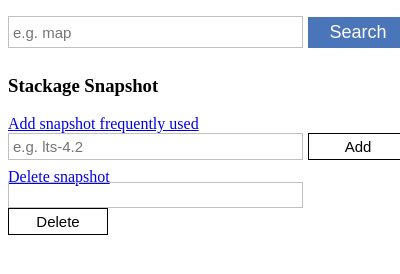
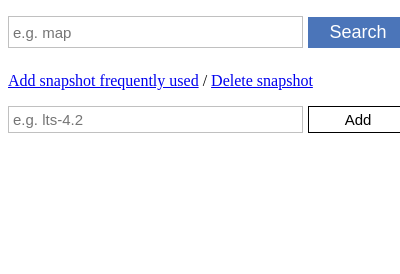
Before and after one commit to yigarashi-9/HoogleSwitcher, a browser extension: page popup.html in a window 400 px wide. Both pictures are taken after a click on the link "Add snapshot frequently used". Drawn offline with Linux system fonts and the light colour scheme.

Commit message:
Hide forms to add/delete a snapshot

```diff
--- a/css/main.css
+++ b/css/main.css
@@ -56,3 +56,7 @@
 .snapshot-label {
     font-size: 11pt;
 }
+
+.config {
+    display: none;
+}
--- a/js/popup.js
+++ b/js/popup.js
@@ -93,4 +93,16 @@
       });
     }
   });
+
+  // display the form to add a snapshot
+  document.getElementById('add-snapshot-link').addEventListener('click', function(){
+    document.getElementById('add-snapshot-form').style.display = 'block';
+    document.getElementById('delete-snapshot-form').style.display = 'none';
+  });
+
+  // display the form to delete a snapshot
+  document.getElementById('delete-snapshot-link').addEventListener('click', function(){
+    document.getElementById('delete-snapshot-form').style.display = 'block';
+    document.getElementById('add-snapshot-form').style.display = 'none';
+  });
 });
--- a/popup.html
+++ b/popup.html
@@ -12,13 +12,13 @@
       </p>
       <input type="text" id="query" name="query" placeholder="e.g. map" class="input-primary"><button id="search" class="btn-primary">Search</button>
     </form>
-    <h3>Stackage Snapshot</h3>
-    <a id="add-snapshot-link" href="#">Add snapshot frequently used</a>
-    <form id="add-snapshot-form">
+    <p>
+      <a id="add-snapshot-link" href="#">Add snapshot frequently used</a> / <a id="delete-snapshot-link"href="#">Delete snapshot</a>
+    </p>
+    <form id="add-snapshot-form" class="config">
       <input type="text" name="snapshot" placeholder="e.g. lts-4.2"><button id="add-snapshot" class="btn">Add</button>
     </form>
-    <a id="delete-snapshot-link" href="#">Delete snapshot</a>
-    <form id="delete-snapshot-form">
+    <form id="delete-snapshot-form" class="config">
       <select id="delete-candidate" name="delete-candidate">
       </select>
       <button id="delete-snapshot" class="btn">Delete</button>
```
